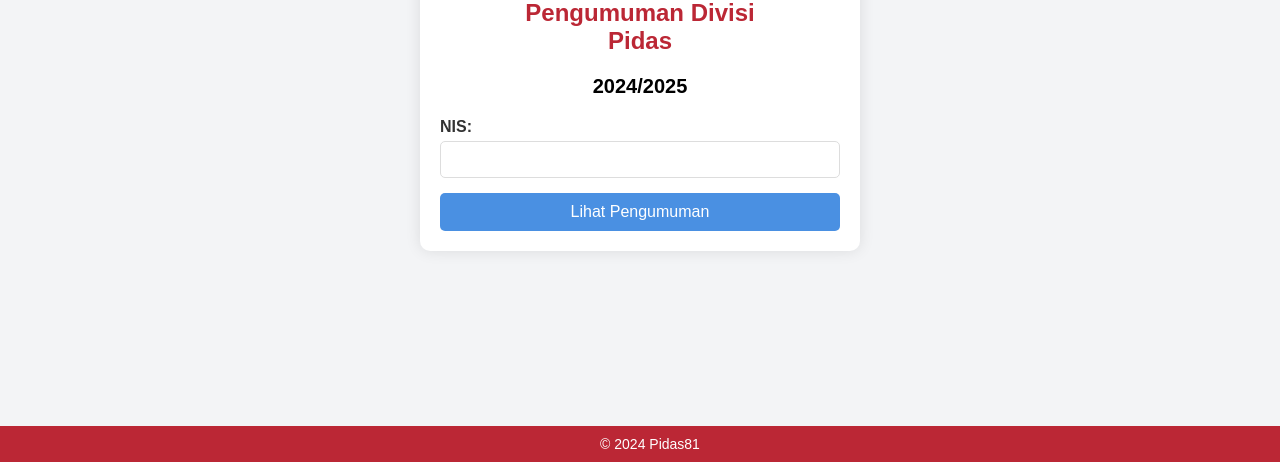
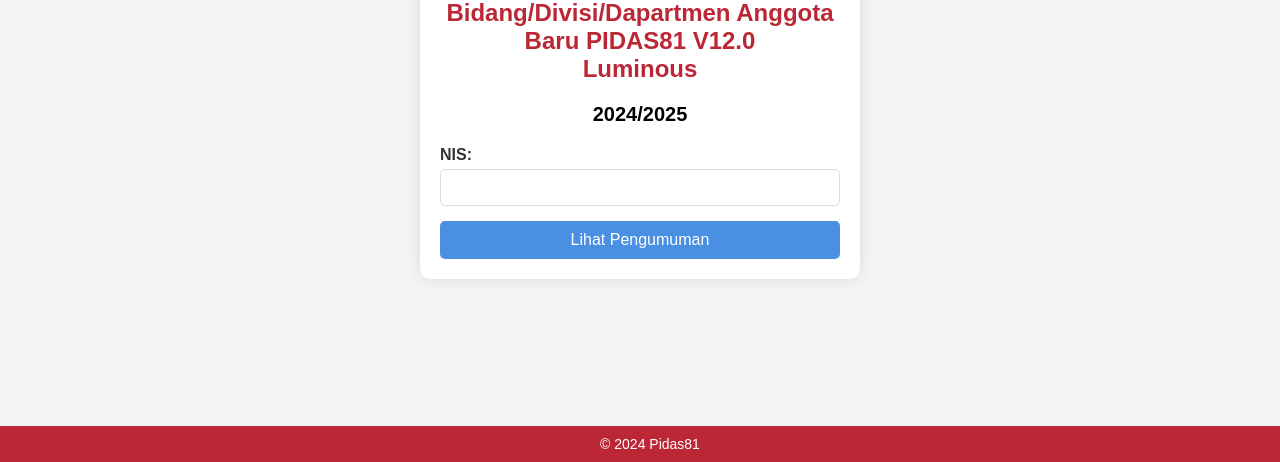
Before and after one commit to itsmejanz/luminous, a plain HTML site: page index.html in a window 1280 px wide. Shown: the part 338-800 px from the top of the page. Drawn offline with Linux system fonts and the light colour scheme.

Commit message:
Update index.html

```diff
--- a/index.html
+++ b/index.html
@@ -10,7 +10,7 @@
     <div class="container">
         <div class="form-wrapper">
           <center>  <img src="https://pidas81.org/wp-content/uploads/2013/06/PIDAS_LOGO_trp-compressed-e1598616207327.png" width="180px" alt="Logo" class="img-fluid" /></center>
-        <h1>Pengumuman Divisi <br> Pidas</h1>
+        <h1>Pengumuman Pembagian Bidang/Divisi/Dapartmen Anggota Baru PIDAS81 V12.0 <br> Luminous</h1>
         <h2>2024/2025</h2>
         <form id="divisionForm">
             <div class="form-group">
```
